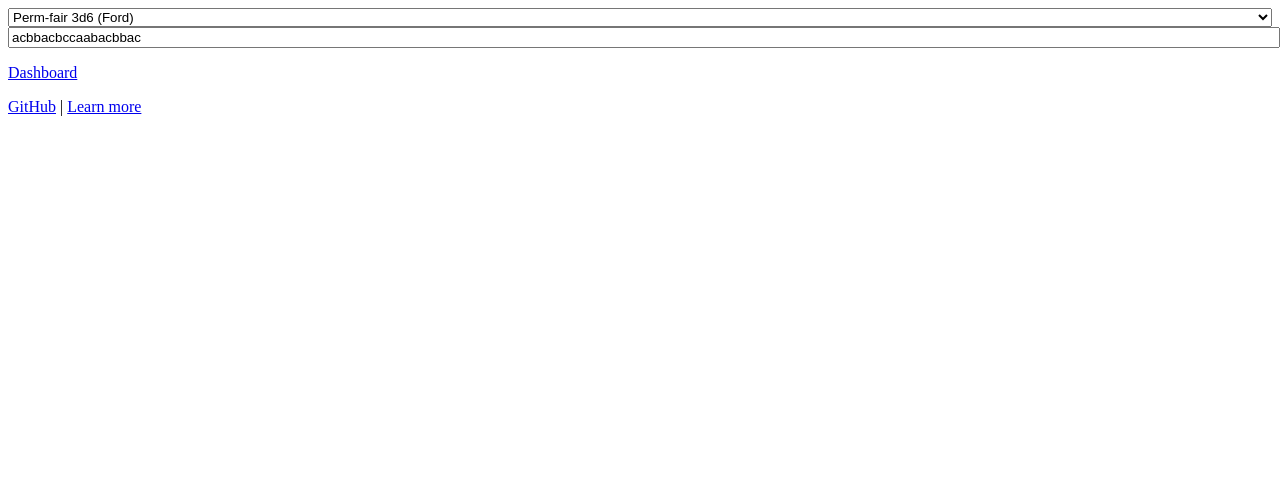
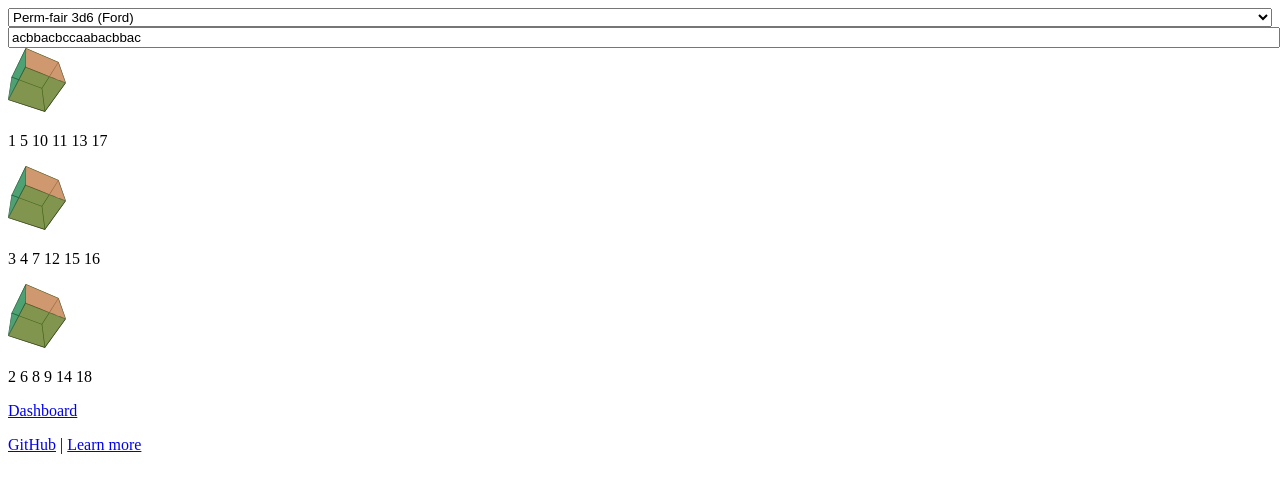
Before and after one commit to StevenClontz/explore-go-first, a SvelteKit app: page / in a window 1280 px wide. Shown: the top 488 px of the page. Built offline with nearby package versions, Linux system fonts and the light colour scheme.

Commit message:
visualize dice

```diff
--- a/src/lib/dice.ts
+++ b/src/lib/dice.ts
@@ -33,6 +33,10 @@ export class Dice {
 
     getFaces(dieName:string) {
         return this.faces[this.names.indexOf(dieName)]
+    }
+
+    getSides(dieName:string) {
+        return this.getFaces(dieName).length
     }
 
     rollDice():void {
--- a/src/routes/+page.svelte
+++ b/src/routes/+page.svelte
@@ -17,6 +17,7 @@ const updateCodeSelection = () => {
     if (codeSelection) {
         code = codeSelection
     }
+    dice = new Dice(code)
 }
 $: if (code) {
     if (exampleDice.map(d=>d.code).includes(code)) {
@@ -24,6 +25,7 @@ $: if (code) {
     } else {
         codeSelection = undefined
     }
+    dice = new Dice(code)
 }
 </script>
 
@@ -49,8 +51,29 @@ $: if (code) {
 </div>
 
 
+{#each dice.names as name}
+    <div>
+        {#if dice.getSides(name) == 2}
+            <img style="height:4em;" alt="d2" src="/dice/2.svg" />
+        {:else if dice.getSides(name) == 4}
+            <img style="height:4em;" alt="d4" src="/dice/4.svg" />
+        {:else if dice.getSides(name) == 6}
+            <img style="height:4em;" alt="d6" src="/dice/6.svg" />
+        {:else if dice.getSides(name) == 8}
+            <img style="height:4em;" alt="d8" src="/dice/8.svg" />
+        {:else if dice.getSides(name) == 12}
+            <img style="height:4em;" alt="d12" src="/dice/12.svg" />
+        {:else if dice.getSides(name) == 20}
+            <img style="height:4em;" alt="d20" src="/dice/20.svg" />
+        {:else}
+            <img style="height:4em;" alt="non-Platonic die" src="/dice/other.svg" />
+        {/if}
+        <p>{dice.getFaces(name).map(i=>(i+1).toString()).join(" ")}</p>
+    </div>
+{/each}
+
 <p>
-    <a href="/dashboard">Dashboard</a>
+    <a href={"/dashboard#"+code}>Dashboard</a>
 </p>
 
 <p>
```
